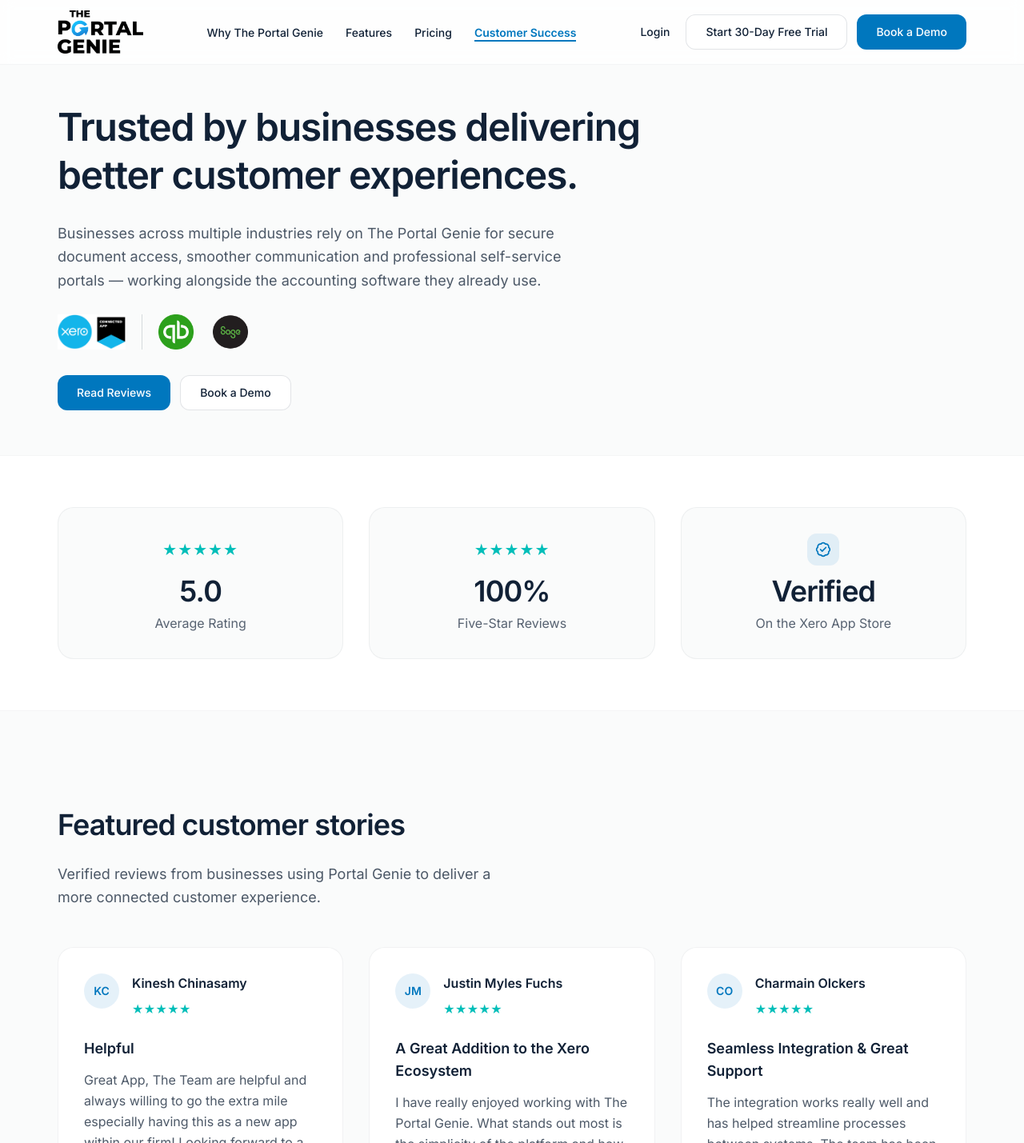
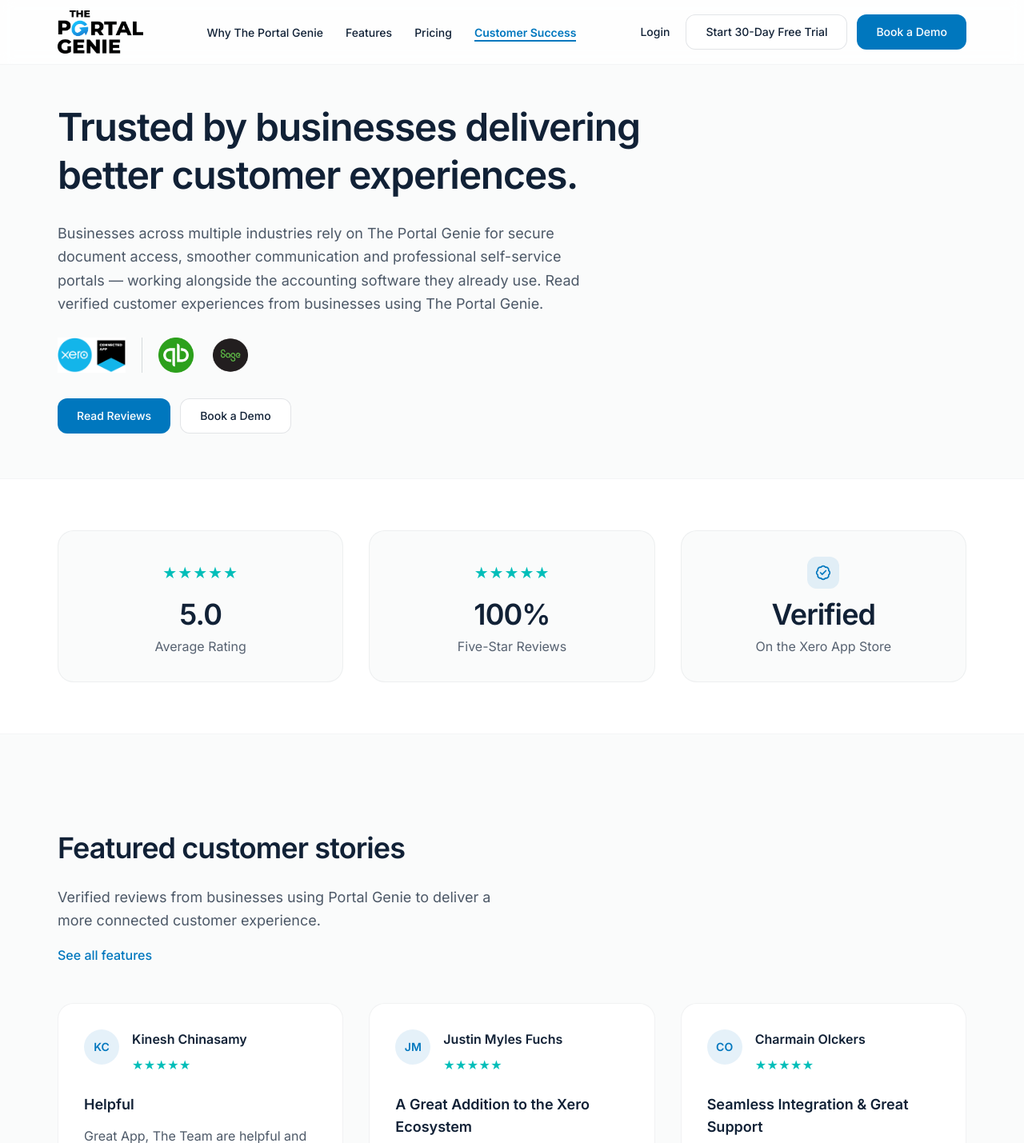
Before and after one commit to ThePortalGenie/portal-genie-site, a Next.js app: page /customer-success in a window 1280 px wide. Shown: the top 1429 px of the page at 80% size. Built offline with nearby package versions, Linux system fonts and the light colour scheme.

Commit message:
SEO Customer Success

```diff
--- a/app/customer-success/page.tsx
+++ b/app/customer-success/page.tsx
@@ -8,10 +8,8 @@
 import { CustomerSuccessCta } from "@/components/customer-success/CustomerSuccessCta";
 import { customerSuccessPage } from "@/content/customer-success";
 import { indexablePageMetadata } from "@/config/seo";
-import { site } from "@/config/site";
-
 export const metadata: Metadata = indexablePageMetadata("/customer-success", {
-  title: `${customerSuccessPage.metadata.title} | ${site.title}`,
+  title: "Portal Genie Customer Stories & Reviews | The Portal Genie",
   description: customerSuccessPage.metadata.description,
   openGraph: {
     title: customerSuccessPage.metadata.openGraph.title,
--- a/components/customer-success/CustomerSuccessHero.tsx
+++ b/components/customer-success/CustomerSuccessHero.tsx
@@ -28,7 +28,7 @@
           </h1>
 
           <p className="mx-auto mt-5 max-w-2xl text-base leading-relaxed text-portal-navy/75 sm:mt-6 sm:text-lg lg:mx-0 lg:mt-7">
-            {hero.description}
+            {hero.description} {hero.clarification}
           </p>
 
           <AccountingIntegrationLogos
--- a/components/customer-success/FeaturedTestimonials.tsx
+++ b/components/customer-success/FeaturedTestimonials.tsx
@@ -1,5 +1,6 @@
 "use client";
 
+import Link from "next/link";
 import { customerSuccessPage } from "@/content/customer-success";
 import { TestimonialCard } from "@/components/customer-success/TestimonialCard";
 import { ScrollReveal } from "@/components/features/ScrollReveal";
@@ -20,6 +21,17 @@
           align="left"
           className="mx-auto max-w-xl text-center md:mx-0 md:text-left"
         />
+
+        {testimonials.relatedLink ? (
+          <p className="mx-auto mt-4 max-w-xl text-center text-sm sm:text-base md:mx-0 md:text-left">
+            <Link
+              href={testimonials.relatedLink.href}
+              className="font-medium text-portal-blue transition-colors duration-200 hover:text-portal-blue/80"
+            >
+              {testimonials.relatedLink.label}
+            </Link>
+          </p>
+        ) : null}
       </ScrollReveal>
 
       <div
--- a/content/customer-success.ts
+++ b/content/customer-success.ts
@@ -5,18 +5,19 @@
   metadata: {
     title: "Customer Success",
     description:
-      "Read verified customer stories and reviews. See why businesses value Portal Genie's customer experience layer, exceptional support and seamless integration with Xero, QuickBooks and Sage Business Cloud.",
+      "Read verified customer reviews and stories from businesses using The Portal Genie for secure self-service, documents and communication alongside their accounting software.",
     openGraph: {
-      title:
-        "Portal Genie Customer Success — Customer Stories & Verified Reviews",
+      title: "Portal Genie Customer Stories & Reviews | The Portal Genie",
       description:
-        "Authentic customer stories and verified reviews from businesses using Portal Genie to deliver a connected customer experience alongside their accounting software.",
+        "Read verified customer reviews and stories from businesses using The Portal Genie for secure self-service, documents and communication alongside their accounting software.",
     },
   },
   hero: {
     headline: "Trusted by businesses delivering better customer experiences.",
     description:
       "Businesses across multiple industries rely on The Portal Genie for secure document access, smoother communication and professional self-service portals — working alongside the accounting software they already use.",
+    clarification:
+      "Read verified customer experiences from businesses using The Portal Genie.",
     rating: {
       value: "5.0",
       label: "Rating",
@@ -61,6 +62,10 @@
     headline: "Featured customer stories",
     description:
       "Verified reviews from businesses using Portal Genie to deliver a more connected customer experience.",
+    relatedLink: {
+      label: "See all features",
+      href: links.features,
+    },
     items: [
       {
         name: "Kinesh Chinasamy",
```
